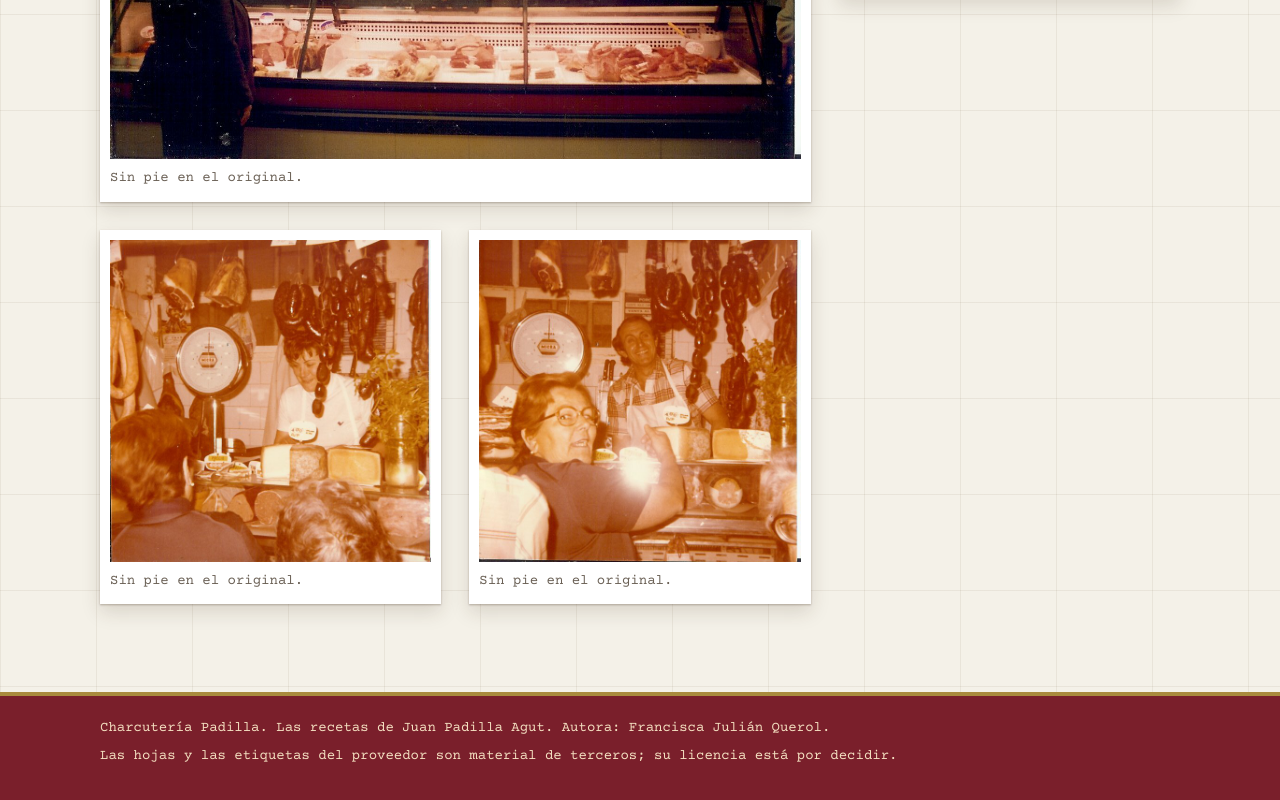
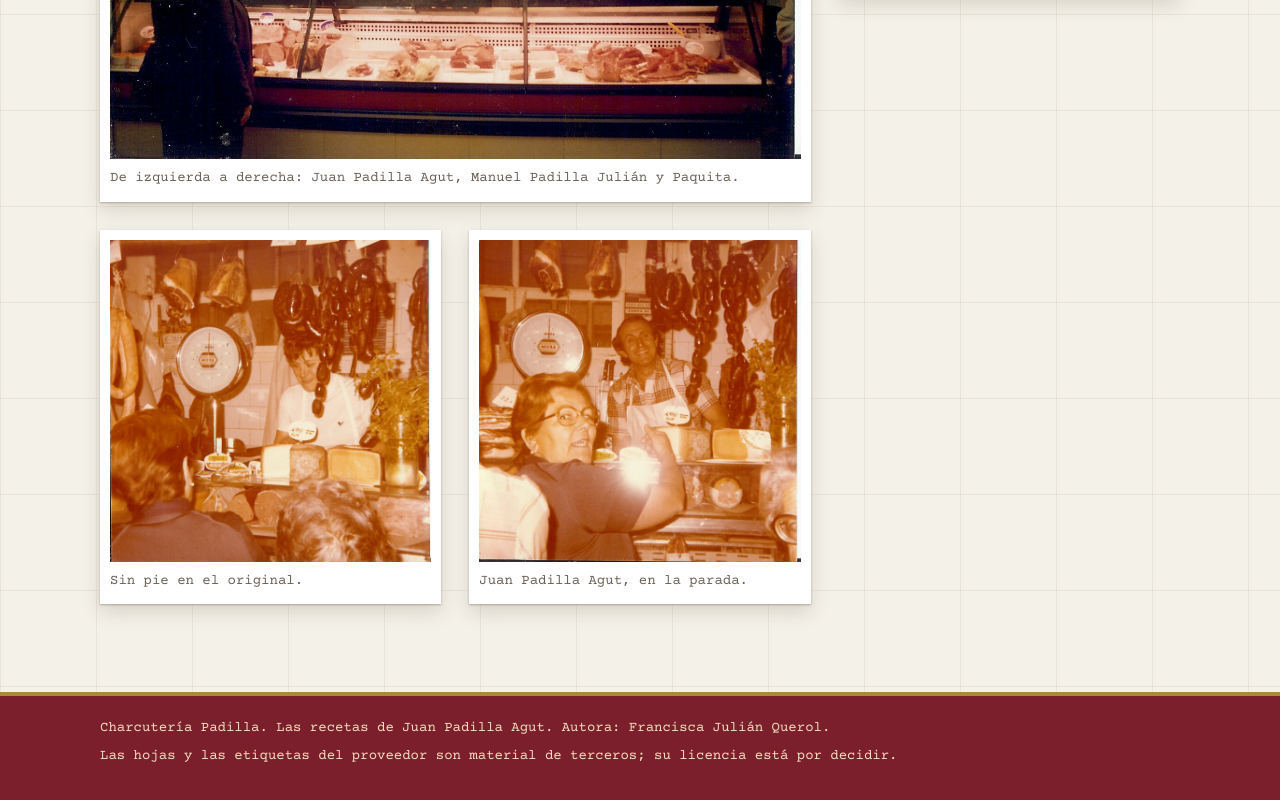
Before and after one commit to jtpadilla/charcuteriapadilla, a plain HTML site: page maqueta/index.html in a window 1280 px wide. Shown: the part 4690-5490 px from the top of the page. Drawn offline with nearby package versions, Linux system fonts and the light colour scheme.

Commit message:
Identifica a las personas de dos fotos de la parada (T-09, parcial)
parada4: Juan Padilla Agut. parada9: Juan Padilla Agut, Manuel Padilla
Julián y Paquita. Identificaciones del usuario, no pies del original.

Co-Authored-By: Claude Fable 5.2 <noreply@anthropic.com>

```diff
--- a/maqueta/index.html
+++ b/maqueta/index.html
@@ -69,10 +69,10 @@
     <h2>La parada</h2>
     <p class="entradilla">Fotos del punto de venta. Proceden de «El mercat de Sant Antoni», de la misma autora.</p>
     <div class="fotos">
-      <figure class="foto ancha"><img src="img/parada9.jpg" alt="La parada vista de frente, con tres personas detrás de la vitrina y una clienta." loading="lazy"><figcaption>Sin pie en el original.</figcaption></figure>
+      <figure class="foto ancha"><img src="img/parada9.jpg" alt="La parada vista de frente: tras la vitrina, Juan Padilla Agut, Manuel Padilla Julián y Paquita; delante, una clienta de espaldas." loading="lazy"><figcaption>De izquierda a derecha: Juan Padilla Agut, Manuel Padilla Julián y Paquita.</figcaption></figure>
       <figure class="foto"><img src="img/parada1.jpg" alt="Una mujer joven atiende a una clienta en la parada." loading="lazy"><figcaption><em>«Paquita la de Padilla 1967. Clienta: Teresa La Mascarosa».</em></figcaption></figure>
       <figure class="foto"><img src="img/parada3.jpg" alt="Una mujer despacha junto a la báscula, entre embutidos colgados." loading="lazy"><figcaption>Sin pie en el original.</figcaption></figure>
-      <figure class="foto"><img src="img/parada4.jpg" alt="Un hombre sonríe tras el mostrador mientras una clienta señala los quesos." loading="lazy"><figcaption>Sin pie en el original.</figcaption></figure>
+      <figure class="foto"><img src="img/parada4.jpg" alt="Juan Padilla Agut sonríe tras el mostrador mientras una clienta señala los quesos." loading="lazy"><figcaption>Juan Padilla Agut, en la parada.</figcaption></figure>
     </div>
   </div>
 </section>
```
Also changed, not shown: 2 other files.
